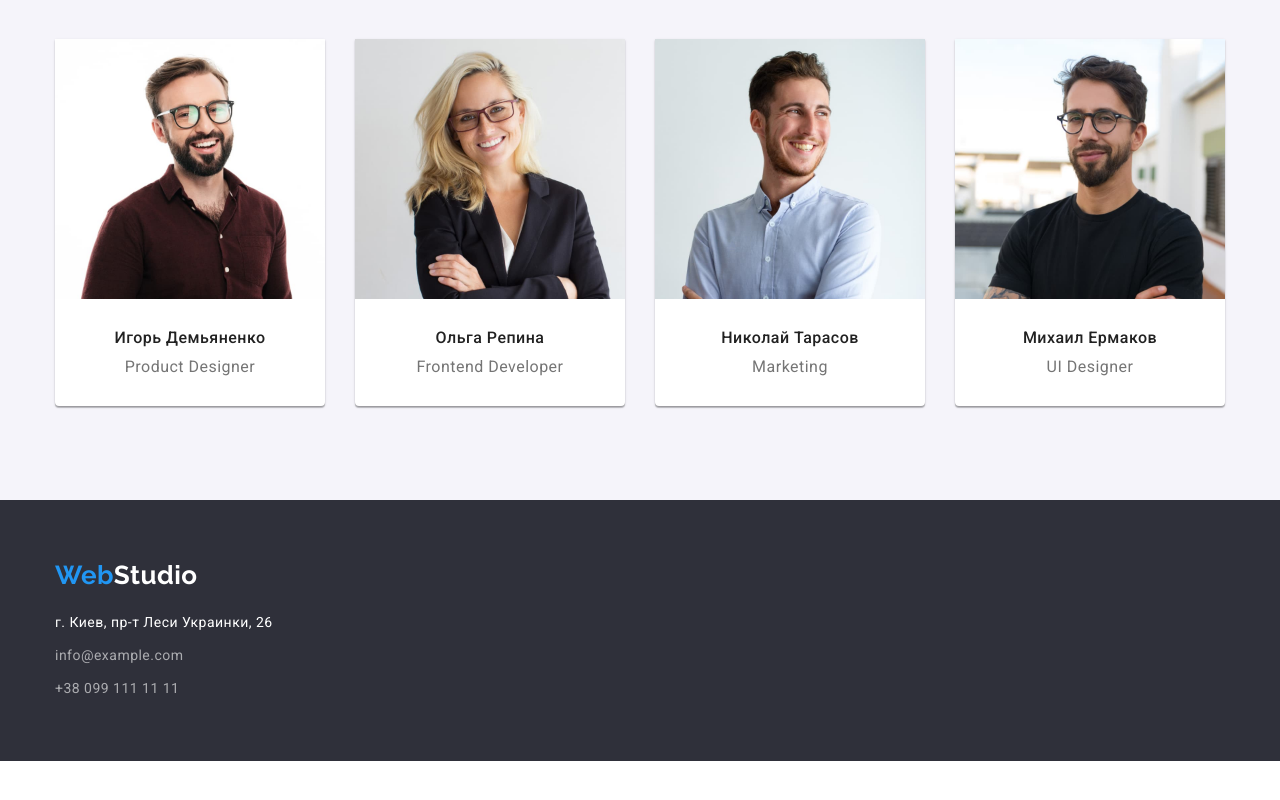
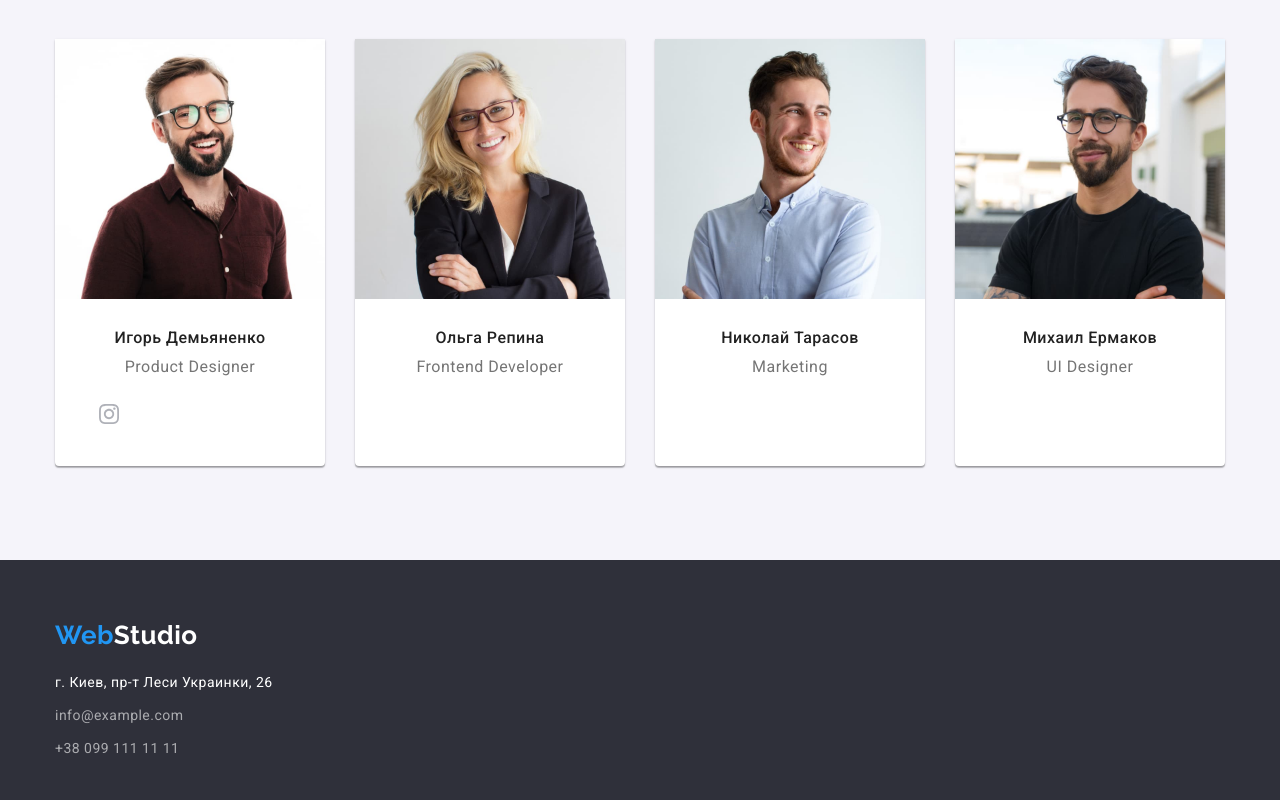
Before and after one commit to helga-khols/goit-markup-hw-04, a plain HTML site: page index.html in a window 1280 px wide. Shown: the part 1594-2394 px from the top of the page. Before the commit the page ends 2355 px from the top, so only its background shows below. Drawn offline with nearby package versions, Linux system fonts and the light colour scheme.

Commit message:
adds first icon

```diff
--- a/css/styles.css
+++ b/css/styles.css
@@ -155,6 +155,11 @@ img {
 .hero {
   padding: 200px 0;
   background-color: var(--accent-bg-color);
+  background-image: linear-gradient(rgba(47, 48, 58, 0.4), rgba(47, 48, 58, 0.4)),
+    url(../images/bg-img.jpg);
+  background-repeat: no-repeat;
+  background-position: center;
+  background-size: cover;
 }
 
 .hero-title {
@@ -270,6 +275,33 @@ img {
   color: var(--secondary-text-color);
   margin-top: 10px;
   text-align: center;
+  margin-bottom: 16px;
+}
+
+.team-member-social {
+  display: flex;
+  justify-content: center;
+}
+
+.team-member-item + .team-member-item {
+  margin-left: 10px;
+}
+
+.team-member-link {
+  width: 44px;
+  height: 44px;
+  border-radius: 50%;
+  background-color: var(--main-bg-color);
+  display: flex;
+  align-items: center;
+  justify-content: center;
+  fill: #afb1b8;
+}
+
+.team-member-link:hover,
+.team-member-link:focus {
+  background-color: var(--accent-color);
+  fill: var(--main-bg-color);
 }
 
 .footer {
--- a/index.html
+++ b/index.html
@@ -127,6 +127,23 @@
               <div class="member-box">
                 <h3 class="team-member-name">Игорь Демьяненко</h3>
                 <p lang="en" class="team-member-description">Product Designer</p>
+                <ul class="team-member-social list">
+                  <li class="team-member-item">
+                    <a href="" class="team-member-link link">
+                      <svg class="member-icon" width="20" height="20">
+                        <use href="./images/icon/symbol-defs.svg#icon-instagram-2"></use></svg
+                    ></a>
+                  </li>
+                  <li class="team-member-item">
+                    <a href="" class="team-member-link link"> </a>
+                  </li>
+                  <li class="team-member-item">
+                    <a href="" class="team-member-link link"></a>
+                  </li>
+                  <li class="team-member-item">
+                    <a href="" class="team-member-link link"></a>
+                  </li>
+                </ul>
               </div>
             </li>
             <li class="member-info">
@@ -134,6 +151,20 @@
               <div class="member-box">
                 <h3 class="team-member-name">Ольга Репина</h3>
                 <p lang="en" class="team-member-description">Frontend Developer</p>
+                <ul class="team-member-social list">
+                  <li class="team-member-item">
+                    <a href="" class="team-member-link link"></a>
+                  </li>
+                  <li class="team-member-item">
+                    <a href="" class="team-member-link link"></a>
+                  </li>
+                  <li class="team-member-item">
+                    <a href="" class="team-member-link link"></a>
+                  </li>
+                  <li class="team-member-item">
+                    <a href="" class="team-member-link link"></a>
+                  </li>
+                </ul>
               </div>
             </li>
             <li class="member-info">
@@ -141,6 +172,20 @@
               <div class="member-box">
                 <h3 class="team-member-name">Николай Тарасов</h3>
                 <p lang="en" class="team-member-description">Marketing</p>
+                <ul class="team-member-social list">
+                  <li class="team-member-item">
+                    <a href="" class="team-member-link link"></a>
+                  </li>
+                  <li class="team-member-item">
+                    <a href="" class="team-member-link link"></a>
+                  </li>
+                  <li class="team-member-item">
+                    <a href="" class="team-member-link link"></a>
+                  </li>
+                  <li class="team-member-item">
+                    <a href="" class="team-member-link link"></a>
+                  </li>
+                </ul>
               </div>
             </li>
             <li class="member-info">
@@ -148,6 +193,20 @@
               <div class="member-box">
                 <h3 class="team-member-name">Михаил Ермаков</h3>
                 <p lang="en" class="team-member-description">UI Designer</p>
+                <ul class="team-member-social list">
+                  <li class="team-member-item">
+                    <a href="" class="team-member-link link"></a>
+                  </li>
+                  <li class="team-member-item">
+                    <a href="" class="team-member-link link"></a>
+                  </li>
+                  <li class="team-member-item">
+                    <a href="" class="team-member-link link"></a>
+                  </li>
+                  <li class="team-member-item">
+                    <a href="" class="team-member-link link"></a>
+                  </li>
+                </ul>
               </div>
             </li>
           </ul>
```
Also changed, not shown: images/bg-img.jpg (added), images/icon/symbol-defs.svg (added).
